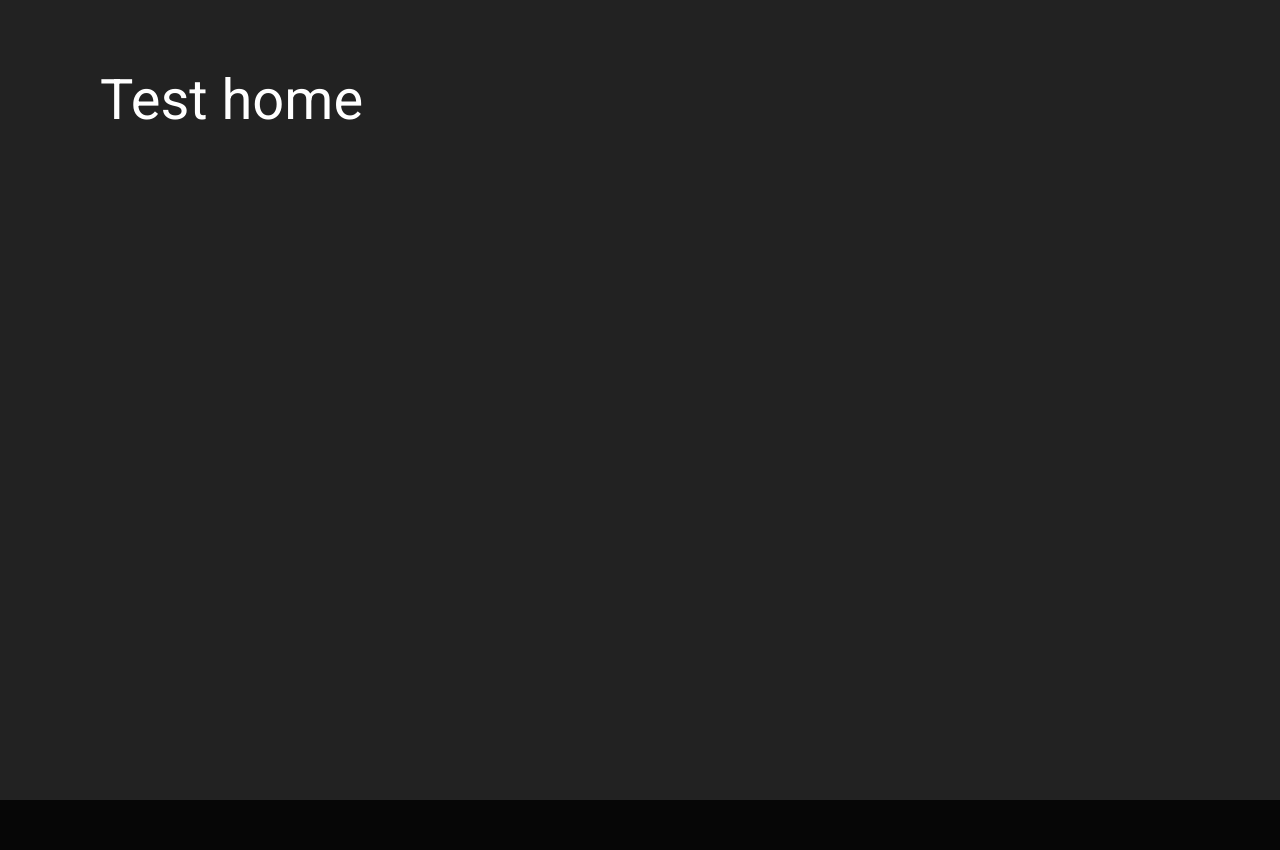
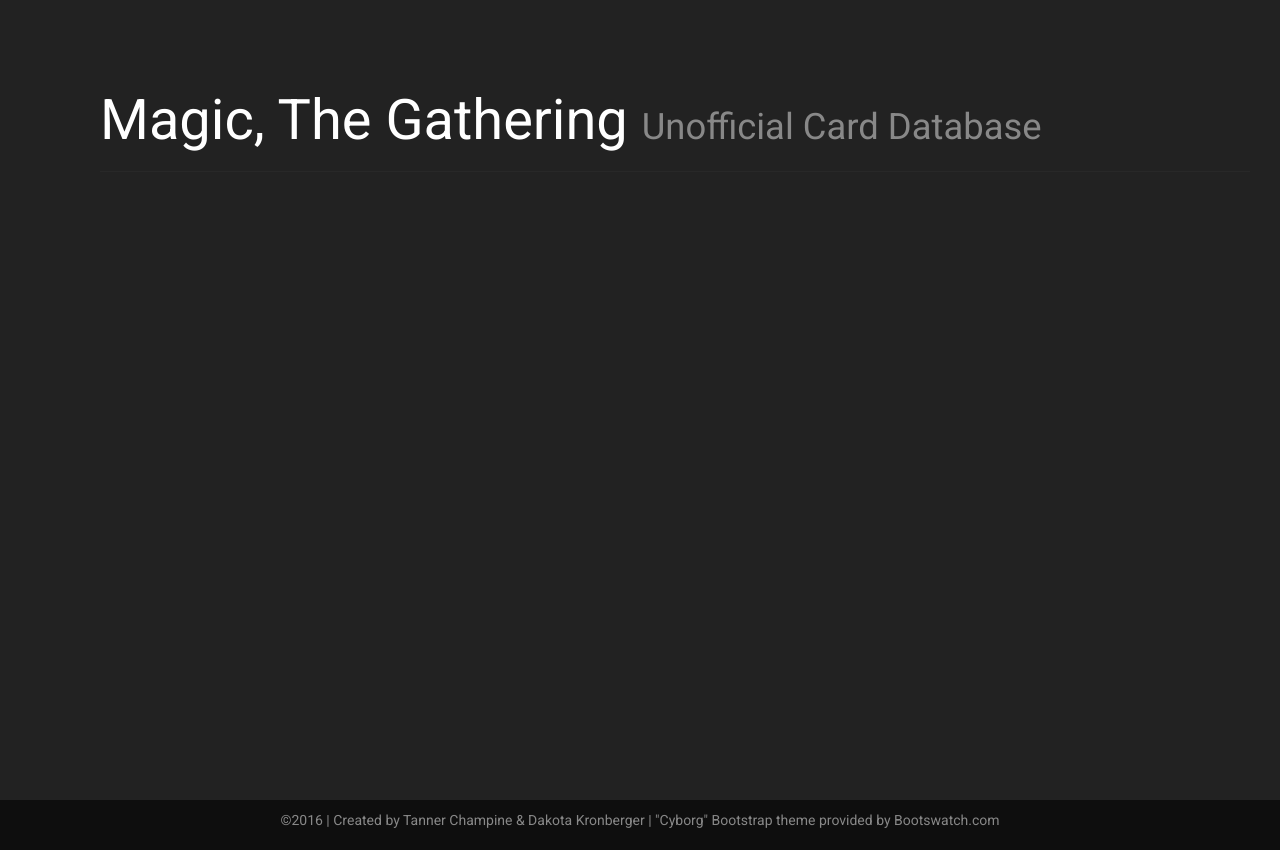
Before and after one commit to kodykronberger/magic-cards, a plain HTML site: page index.html in a window 1280 px wide. Shown: the part 259-1109 px from the top of the page. Before the commit the page ends 1059 px from the top, so only its background shows below. Drawn offline with Linux system fonts and the light colour scheme; a web font is replaced by a local one.

Commit message:
Added footer.

```diff
--- a/content/_home.html
+++ b/content/_home.html
@@ -1 +1,3 @@
-<h1>Test home</h1>
+<div class="page-header">
+  <h1>Magic, The Gathering <small>Unofficial Card Database</small></h1>
+</div>
--- a/css/styles.css
+++ b/css/styles.css
@@ -59,3 +59,13 @@
     color: #39C2D8 !important;
         margin-left: 180px;
 }
+
+.footer {
+    background-color: #0E0E0E;
+    height: 50px;
+}
+
+.footer-content {
+    padding: 10px;
+    text-align: center;
+}
--- a/index.html
+++ b/index.html
@@ -47,6 +47,12 @@
     <div id="wrapper">
         <div id="content"></div>
     </div>
+
+    <footer class="footer">
+      <div class="container footer-content">
+        <p class="text-muted">&copy;2016 | Created by Tanner Champine & Dakota Kronberger | "Cyborg" Bootstrap theme provided by Bootswatch.com</p>
+      </div>
+    </footer>
 </body>
     <!-- Jquery/Bootstrap Scripts -->
     <script src="js/jquery-2.2.3.min.js"></script>
```
